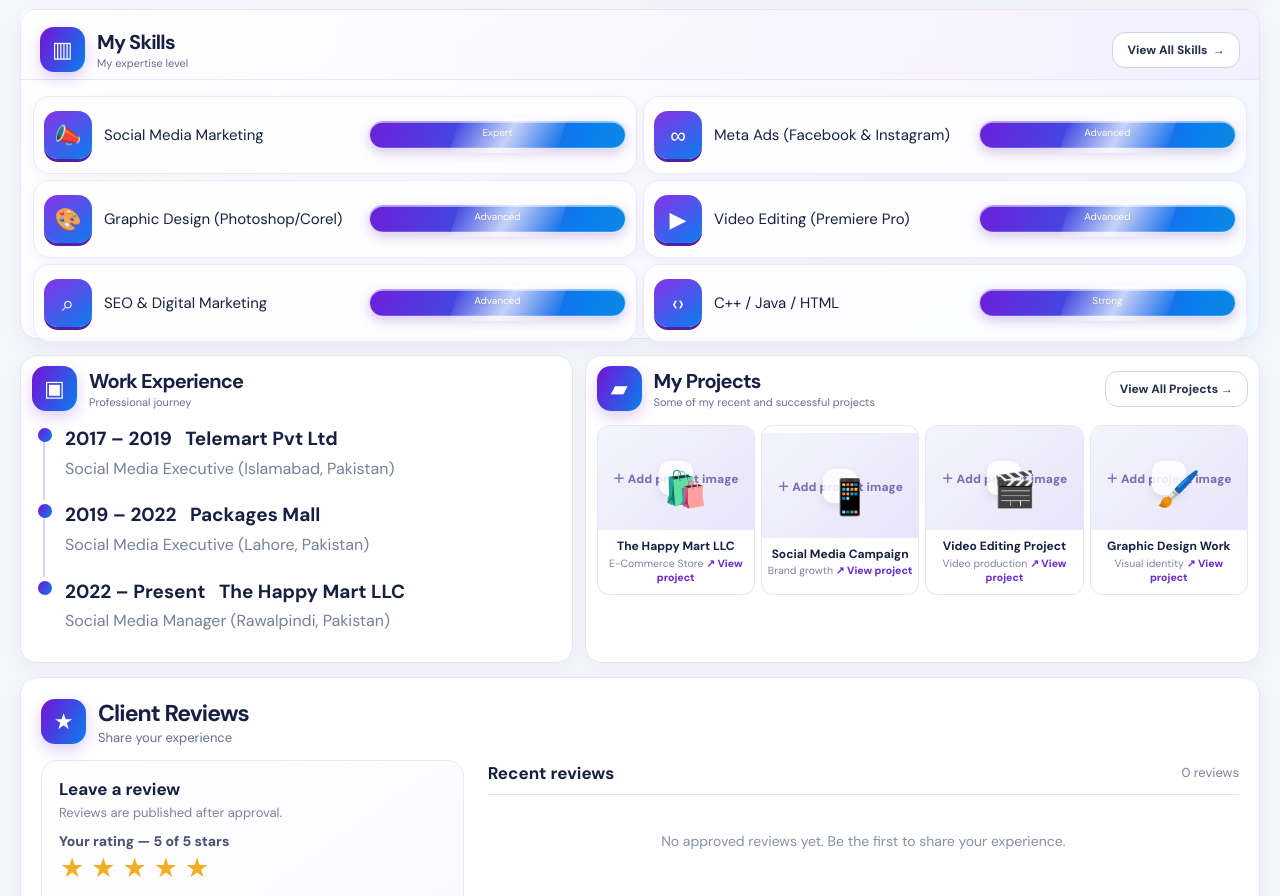
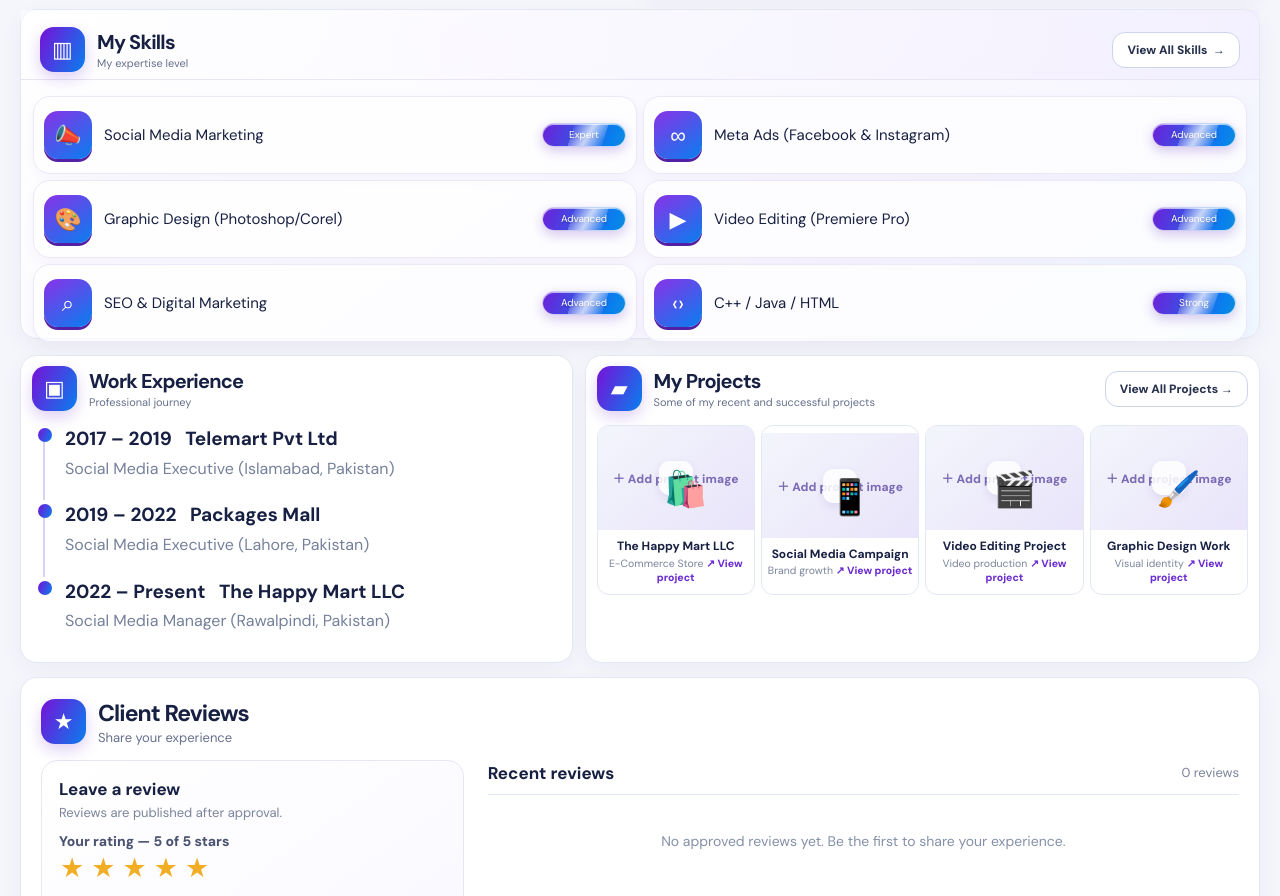
Before and after one commit to anasali2k/Anas-Portfolio, a plain HTML site: page index.html in a window 1280 px wide. Shown: the part 1078-1974 px from the top of the page. Drawn offline with Linux system fonts and the light colour scheme.

Commit message:
Update CSS for skills section layout and responsiveness

```diff
--- a/index.html
+++ b/index.html
@@ -1370,6 +1370,24 @@ main:before{display:none!important;}
   #services .service-card,#servicesGrid .service-card{visibility:visible!important;opacity:1!important;overflow:visible!important;}
   #services .service-card:last-child,#servicesGrid .service-card:last-child{margin-bottom:0!important;}
 }
+
+
+
+/* My Skills: dedicated badge column prevents text overlap and keeps levels centered */
+#skillsList .skill{display:grid!important;grid-template-columns:48px minmax(0,1fr) 84px!important;align-items:center!important;overflow:visible!important;}
+#skillsList .skill>span:nth-child(2){min-width:0!important;width:auto!important;padding-right:5px!important;position:relative!important;z-index:1!important;overflow:visible!important;white-space:normal!important;word-break:normal!important;overflow-wrap:normal!important;}
+#skillsList .skill strong{position:relative!important;inset:auto!important;align-self:center!important;justify-self:end!important;width:84px!important;min-width:0!important;max-width:100%!important;z-index:3!important;text-align:center!important;white-space:normal!important;overflow:hidden!important;transform:none!important;}
+#skillsList .skill strong:after{z-index:1!important;pointer-events:none!important;}
+@media(max-width:760px){#skillsList .skill{grid-template-columns:20px minmax(0,1fr) 44px!important;align-items:center!important;}#skillsList .skill>span:nth-child(2){padding-right:3px!important;}#skillsList .skill strong{width:44px!important;font-size:6px!important;line-height:1!important;}}
+@media(max-width:430px){#skillsList .skill{grid-template-columns:20px minmax(0,1fr) 42px!important;}#skillsList .skill strong{width:42px!important;font-size:5.7px!important;}}
+
+
+
+/* Center level labels exactly inside their blue animated badges */
+#skillsList .skill strong{display:flex!important;align-items:center!important;justify-content:center!important;text-align:center!important;vertical-align:middle!important;height:24px!important;min-height:24px!important;padding:0 5px!important;line-height:1!important;}
+#skillsList .skill strong *{display:inline!important;margin:0!important;padding:0!important;line-height:1!important;text-align:center!important;vertical-align:middle!important;}
+@media(max-width:760px){#skillsList .skill strong{height:16px!important;min-height:16px!important;padding:0 2px!important;}}
+@media(max-width:430px){#skillsList .skill strong{height:15px!important;min-height:15px!important;}}
 
 </style>
 </head>
```
